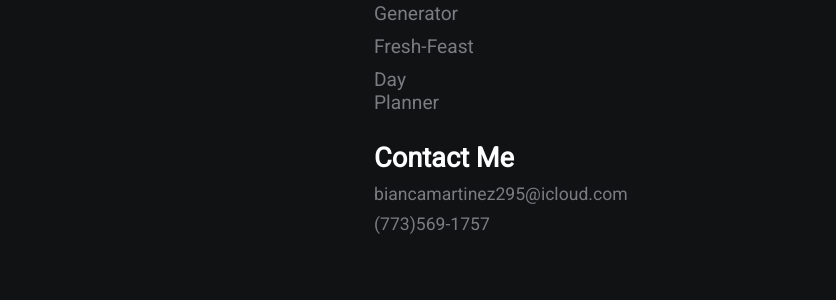
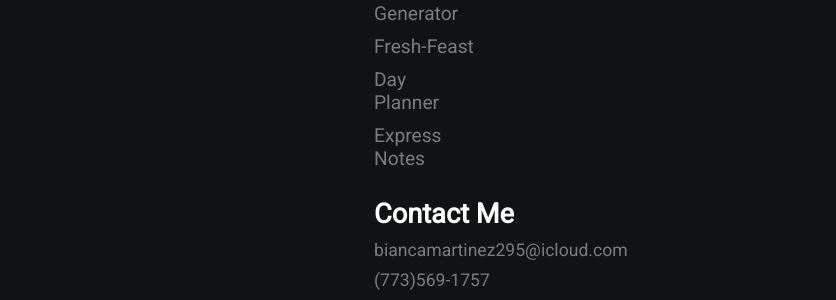
Before and after one commit to bmartinez2018/improved-portfolio, a plain HTML site: page index.html in a window 1280 px wide. Shown: the part 1083-1383 px from the top of the page, without its empty margins (266-1102 px from the left). Before the commit the page ends 1327 px from the top, so only its background shows below. Drawn offline with Linux system fonts and the light colour scheme.

Commit message:
Update index.html

```diff
--- a/index.html
+++ b/index.html
@@ -29,6 +29,7 @@
             <a href="https://bmartinez2018.github.io/password-generator/">Password Generator</a>
             <a href="https://fresh-feast.herokuapp.com/">Fresh-Feast</a>
             <a href="https://bmartinez2018.github.io/day_planner/">Day Planner</a>
+            <a href="https://bmartinez2018.github.io/express-notes/">Express Notes</a>
             <h2>Contact Me</h2>
             <p>biancamartinez295@icloud.com</p>
             <p>(773)569-1757</p>
```
